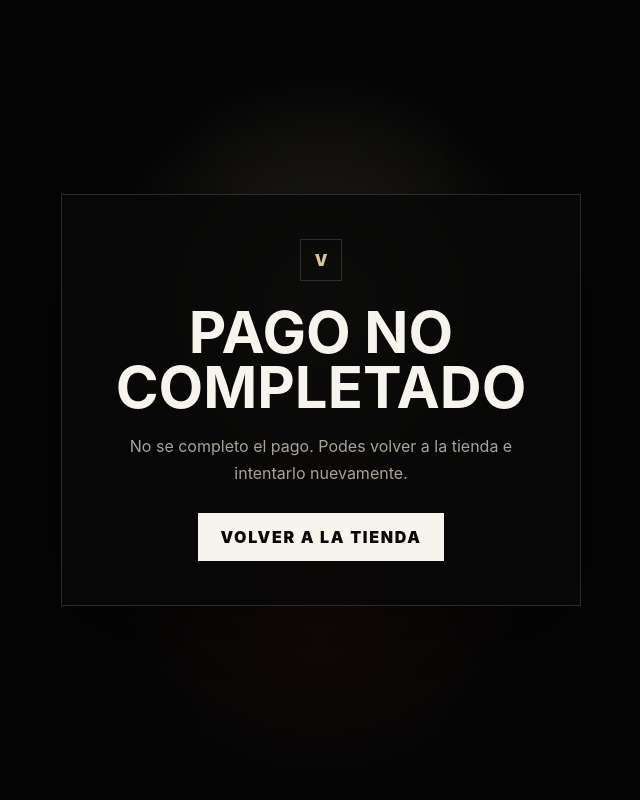
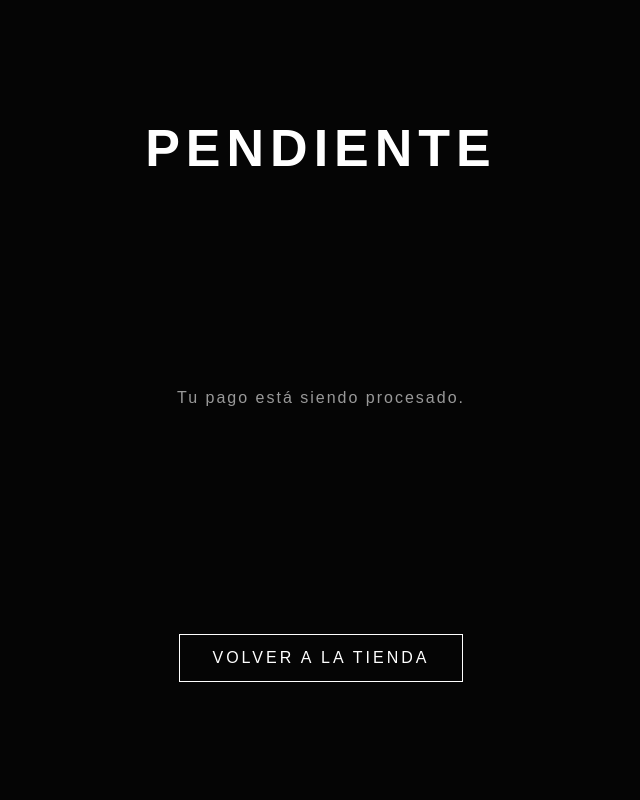
Before and after one commit to Santinosilva1/Vanta-Ropa, a Flask app: page /payment/1 in a window 1280 px wide. Shown: the whole page, without its empty margins (319-959 px from the left). Run offline with Flask 3, Linux system fonts and the light colour scheme.

Commit message:
Agrego payment result

```diff
--- a/templates/payment_result.html
+++ b/templates/payment_result.html
@@ -3,96 +3,27 @@
 <head>
   <meta charset="UTF-8" />
   <meta name="viewport" content="width=device-width, initial-scale=1.0" />
-  <title>VANTA - Estado del pago</title>
+  <title>VANTA - Pago</title>
   <style>
-    :root {
-      --bg: #050505;
-      --text: #f7f4ee;
-      --muted: #a8a29a;
-      --line: rgba(255, 255, 255, 0.14);
-      --warm: #d7c4a2;
-    }
-
-    * {
-      box-sizing: border-box;
-      font-family: Inter, Arial, Helvetica, sans-serif;
-    }
-
-    body {
-      min-height: 100vh;
-      margin: 0;
-      display: grid;
-      place-items: center;
-      padding: 22px;
-      background:
-        radial-gradient(circle at 50% 38%, rgba(215, 196, 162, 0.18), transparent 28%),
-        radial-gradient(circle at 50% 70%, rgba(130, 45, 34, 0.14), transparent 26%),
-        var(--bg);
-      color: var(--text);
-    }
-
-    main {
-      width: min(520px, 100%);
-      border: 1px solid var(--line);
-      background: rgba(8, 8, 8, 0.86);
-      padding: clamp(26px, 7vw, 44px);
-      text-align: center;
-      box-shadow: 0 28px 90px rgba(0, 0, 0, 0.48);
-    }
-
-    .mark {
-      width: 42px;
-      height: 42px;
-      display: inline-grid;
-      place-items: center;
-      margin-bottom: 24px;
-      border: 1px solid var(--line);
-      color: var(--warm);
-      font-weight: 900;
-    }
-
-    h1 {
-      margin: 0;
-      font-size: clamp(34px, 9vw, 58px);
-      line-height: 0.95;
-      text-transform: uppercase;
-    }
-
-    p {
-      color: var(--muted);
-      line-height: 1.7;
-      margin: 18px 0 26px;
-    }
-
-    a {
-      min-height: 48px;
-      display: inline-flex;
-      align-items: center;
-      justify-content: center;
-      padding: 0 22px;
-      background: var(--text);
-      color: #080808;
-      text-decoration: none;
-      font-weight: 900;
-      letter-spacing: 1.7px;
-      text-transform: uppercase;
-    }
+    * { margin: 0; padding: 0; box-sizing: border-box; }
+    body { background: #050505; color: white; font-family: Arial, sans-serif; min-height: 100vh; display: grid; place-items: center; text-align: center; padding: 20px; }
+    h1 { font-size: clamp(28px, 6vw, 52px); letter-spacing: 6px; margin-bottom: 16px; }
+    p { color: #999; letter-spacing: 2px; margin-bottom: 32px; }
+    a { border: 1px solid white; padding: 14px 32px; color: white; text-decoration: none; letter-spacing: 3px; transition: 0.3s; }
+    a:hover { background: white; color: black; }
   </style>
 </head>
 <body>
-  <main>
-    <div class="mark">V</div>
-    {% if status == "success" %}
-      <h1>Pago aprobado</h1>
-      <p>Gracias por comprar en VANTA. Tu pedido quedo registrado y lo vamos a preparar.</p>
-    {% elif status == "pending" %}
-      <h1>Pago pendiente</h1>
-      <p>Tu pedido quedo registrado. Mercado Pago nos avisara cuando el pago se acredite.</p>
-    {% else %}
-      <h1>Pago no completado</h1>
-      <p>No se completo el pago. Podes volver a la tienda e intentarlo nuevamente.</p>
-    {% endif %}
-    <a href="/">Volver a la tienda</a>
-  </main>
+  {% if status == "success" %}
+    <h1>GRACIAS</h1>
+    <p>Tu pago fue aprobado. Nos contactamos pronto.</p>
+  {% elif status == "failure" %}
+    <h1>ERROR</h1>
+    <p>Hubo un problema con el pago. Intenta de nuevo.</p>
+  {% else %}
+    <h1>PENDIENTE</h1>
+    <p>Tu pago está siendo procesado.</p>
+  {% endif %}
+  <a href="/">VOLVER A LA TIENDA</a>
 </body>
 </html>
```
